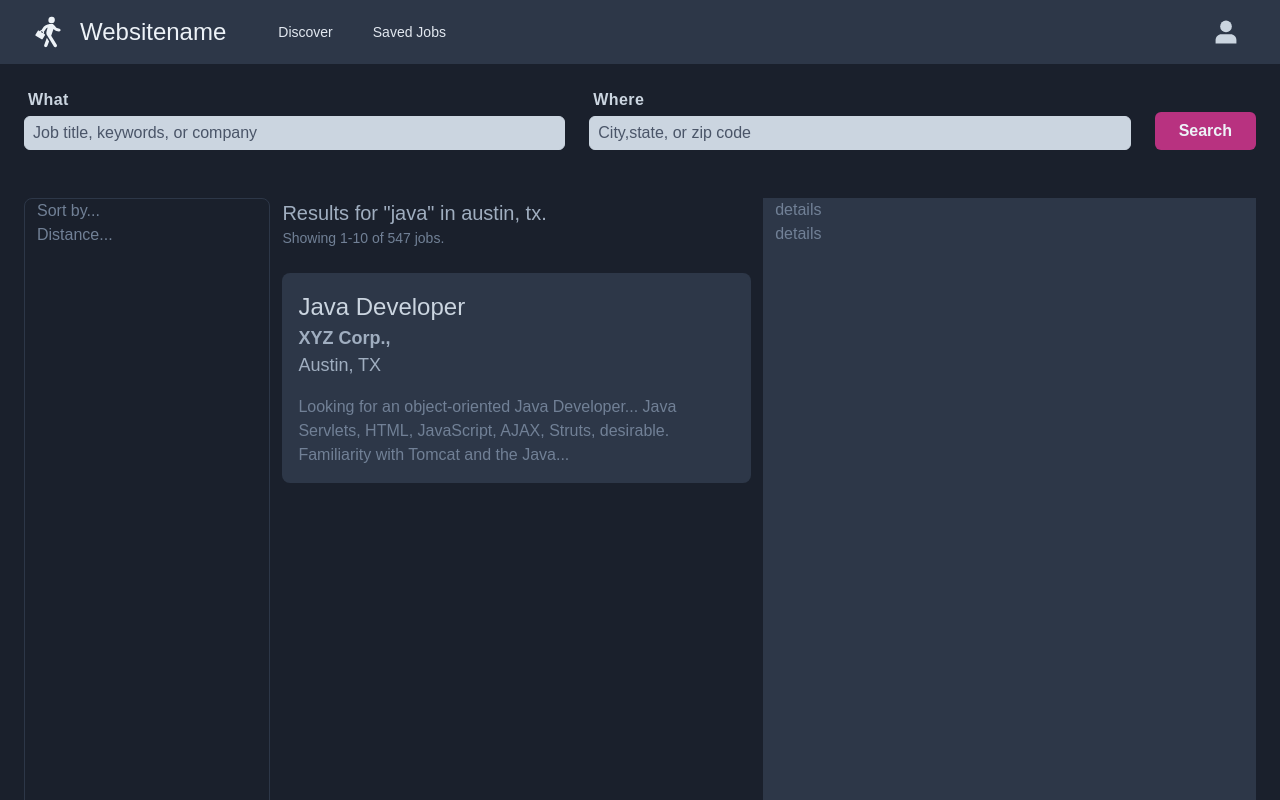
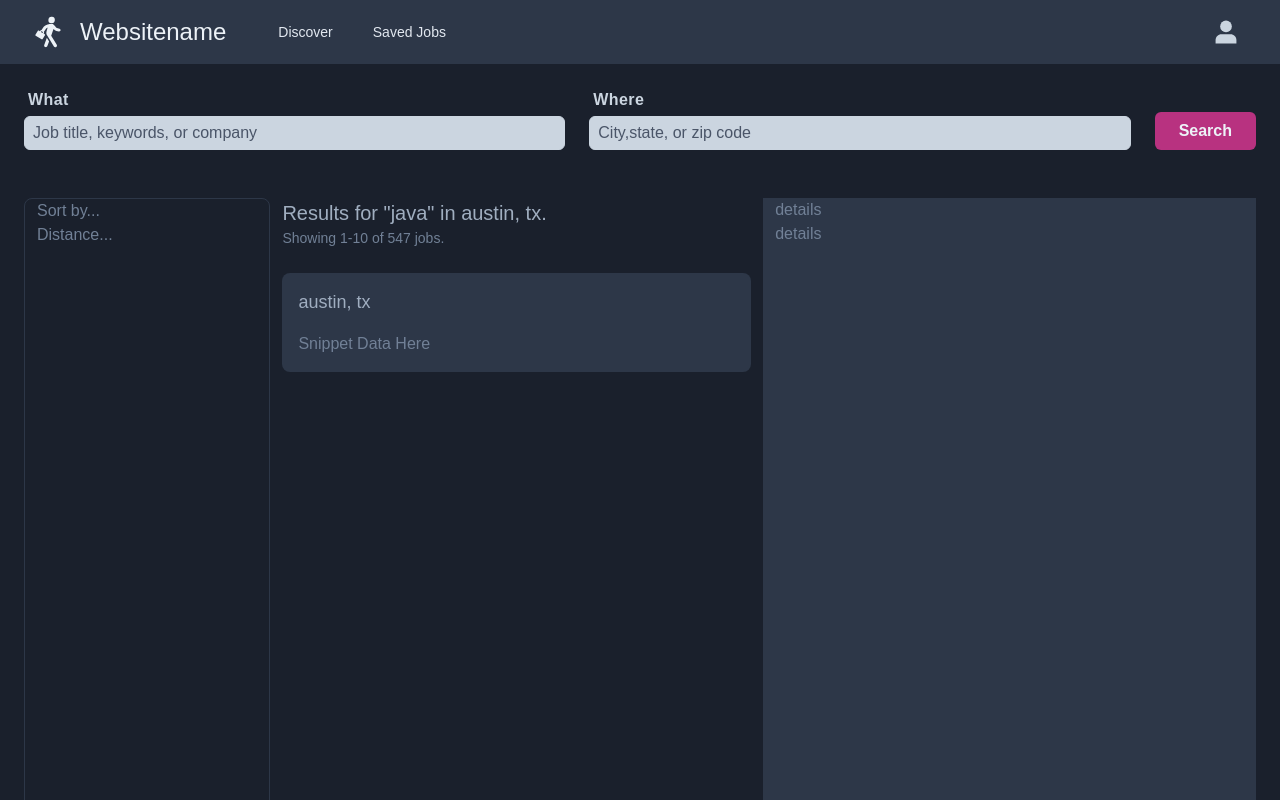
Before and after one commit to noelsner/job-a-lytics, a React app: page / in a window 1280 px wide. Shown: the top 800 px of the page. Built offline with nearby package versions, Linux system fonts and the light colour scheme; no server answers.

Commit message:
github data loaded to state

```diff
--- a/src/App.js
+++ b/src/App.js
@@ -60,8 +60,10 @@ const App = ()=> {
 
   useEffect(()=>{
     axios.get('/api/github')
-            .then(res => console.log(res))
-            .catch(ex => console.log(ex));
+          .then(res => {
+            setJobs(res.data);
+          })
+          .catch(ex => console.log(ex));
 
   },[])
 
--- a/src/jobs/index.js
+++ b/src/jobs/index.js
@@ -1,7 +1,8 @@
 import React from "react";
 
 const Jobs = ({ jobs }) => {
-  console.log('jobs :', jobs);
+  //console.log('jobs :', jobs);
+  //jobs.forEach(job=> console.log(job.title));
   return (
     <div className='px-3'>
       <header>
@@ -10,16 +11,16 @@ const Jobs = ({ jobs }) => {
       </header>
       <ul>
         {jobs.map((job) => {
-          const results = job.results[0];
+          //const results = job.results[0];
           return(
-            <li key={results.jobkey}>
+            <li key={job.id}>
               <div className='bg-gray-800 text-gray-600 mt-6 rounded-lg p-4'>
-                <a className='text-gray-400 text-2xl'>{results.jobtitle}</a>
-                <div className='text-gray-500 text-lg font-bold'>{results.company}</div>
-                <div className='text-gray-500 text-lg'>{results.formattedLocation}</div>
+                <a className='text-gray-400 text-2xl'>{job.title}</a>
+                <div className='text-gray-500 text-lg font-bold'>{job.company}</div>
+                <div className='text-gray-500 text-lg'>{job.location}</div>
                 <div className='text-gray-600 text-md mt-4'>
-                  <span className='capitalize'>{results.snippet[0]}</span>
-                  <span>{results.snippet.slice(1, results.snippet.length)}</span>
+                  <span className='capitalize'>{'snippet data here'}</span>
+                  <span>{/*results.snippet.slice(1, results.snippet.length)*/}</span>
                 </div>
               </div>
             </li>
```
Also changed, not shown: 1 other file (tests, documents, lock files or other folders).
